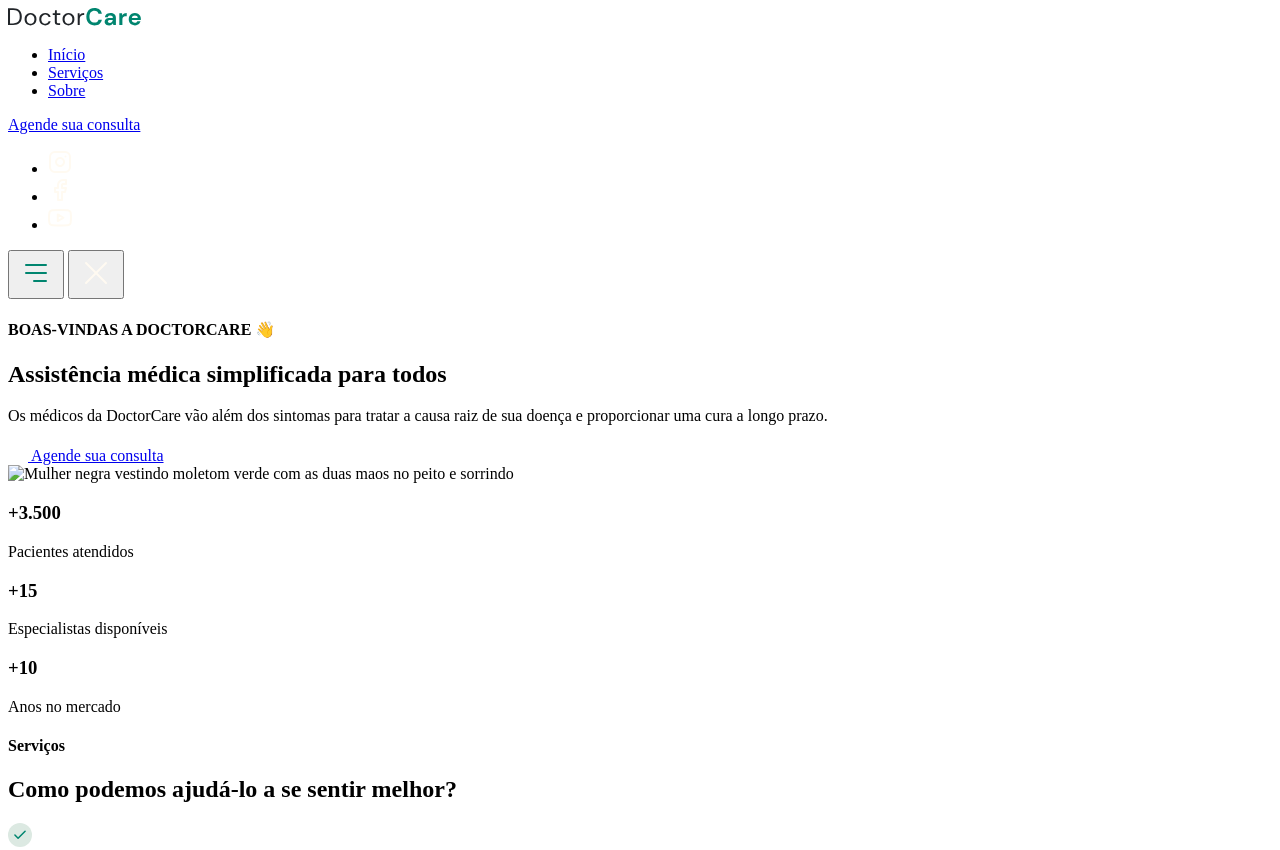
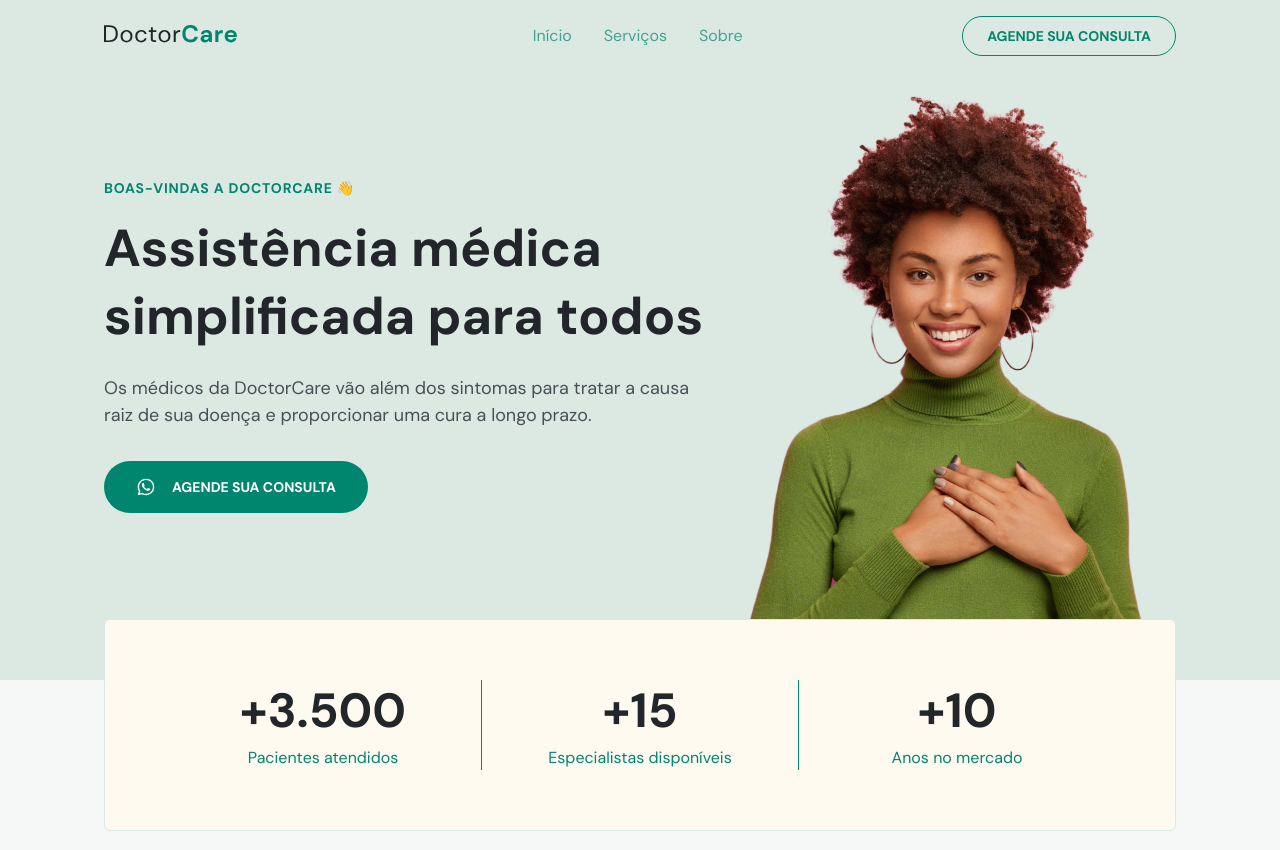
Before and after one commit to fiorotticaio/DoctorCare, a plain HTML site: page index.html in a window 1280 px wide. Shown: the top 850 px of the page. Drawn offline with nearby package versions, Linux system fonts and the light colour scheme; the site is published under a folder, as on GitHub Pages, so addresses that start at the root find nothing.

Commit message:
bugs fixed

```diff
--- a/index.html
+++ b/index.html
@@ -5,7 +5,7 @@
     <meta name="viewport" content="width=device-width, initial-scale=1.0" />
     <title>DoctorCare</title>
 
-    <link rel="stylesheet" href="/style.css" />
+    <link rel="stylesheet" href="style.css" />
 
     <link rel="preconnect" href="https://fonts.googleapis.com" />
     <link rel="preconnect" href="https://fonts.gstatic.com" crossorigin />
@@ -124,7 +124,7 @@
 
         <div class="col-b">
           <img
-            src="/assets/mulher-negra-com-moletom-verde-com-as-duas-maos-no-peito.png"
+            src="./assets/mulher-negra-com-moletom-verde-com-as-duas-maos-no-peito.png"
             alt="Mulher negra vestindo moletom verde com as duas maos no peito e sorrindo"
           />
         </div>
@@ -269,7 +269,7 @@
         </div>
 
         <div class="col-b">
-          <img src="/assets/homem-negro-com-moletom-bege-mexendo-no-celular.png" alt="homem negro com moletom bege mexendo no celular e sorrindo">
+          <img src="./assets/homem-negro-com-moletom-bege-mexendo-no-celular.png" alt="homem negro com moletom bege mexendo no celular e sorrindo">
         </div>
 
       </div>
```
